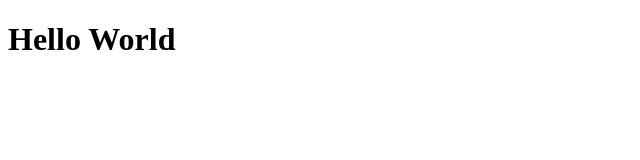
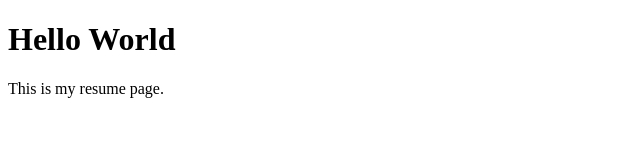
Before and after one commit to Sarveshdhumal/Sarvesh-Dhumal, a plain HTML site: page index.html in a window 1280 px wide. Shown: the whole page, without its empty margins (0-640 px from the left). Drawn offline with Linux system fonts and the light colour scheme.

Commit message:
Second commit

```diff
--- a/index.html
+++ b/index.html
@@ -7,5 +7,6 @@
 </head>
 <body>
     <h1>Hello World</h1>
+    <p>This is my resume page.</p>
 </body>
 </html>
```
